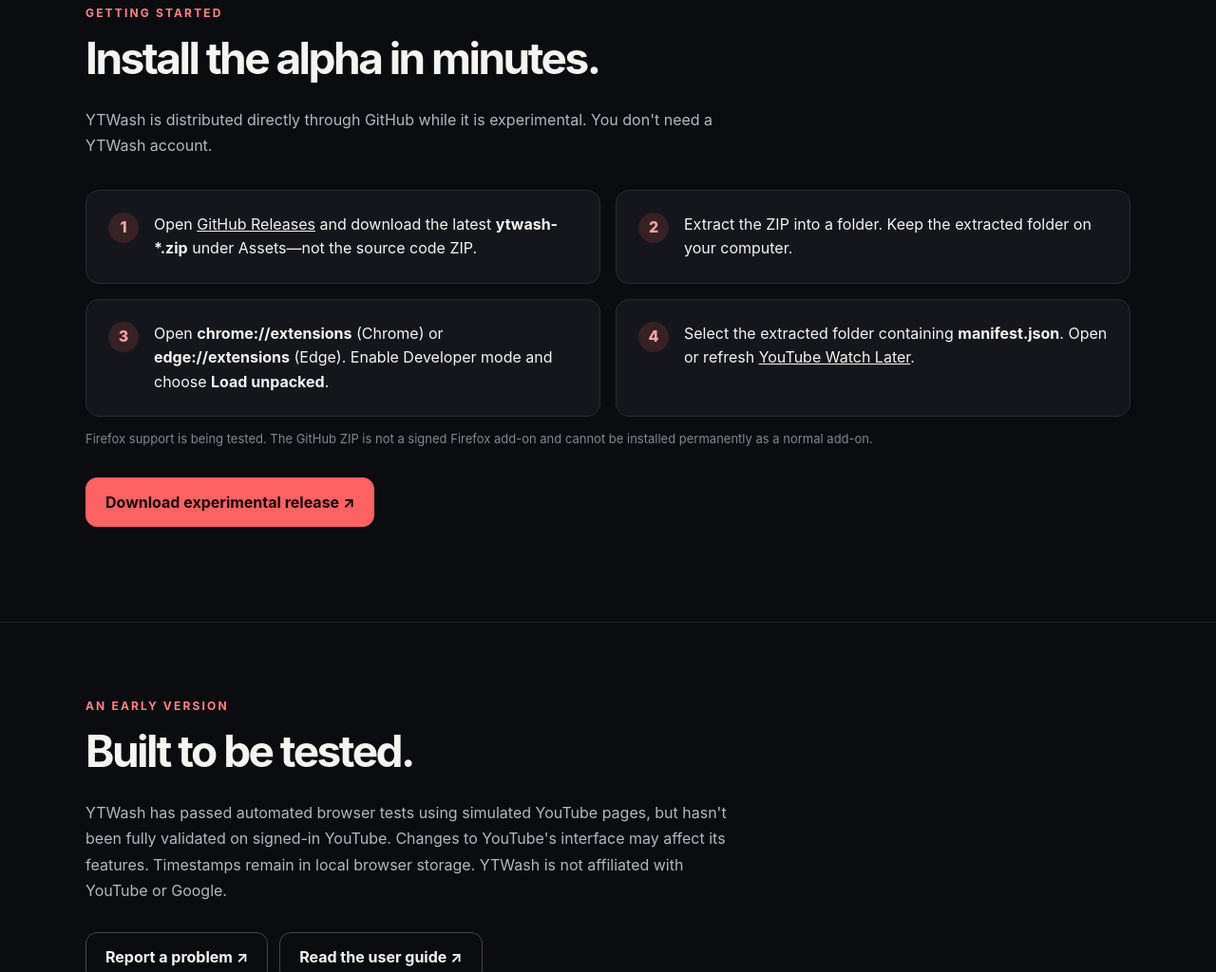
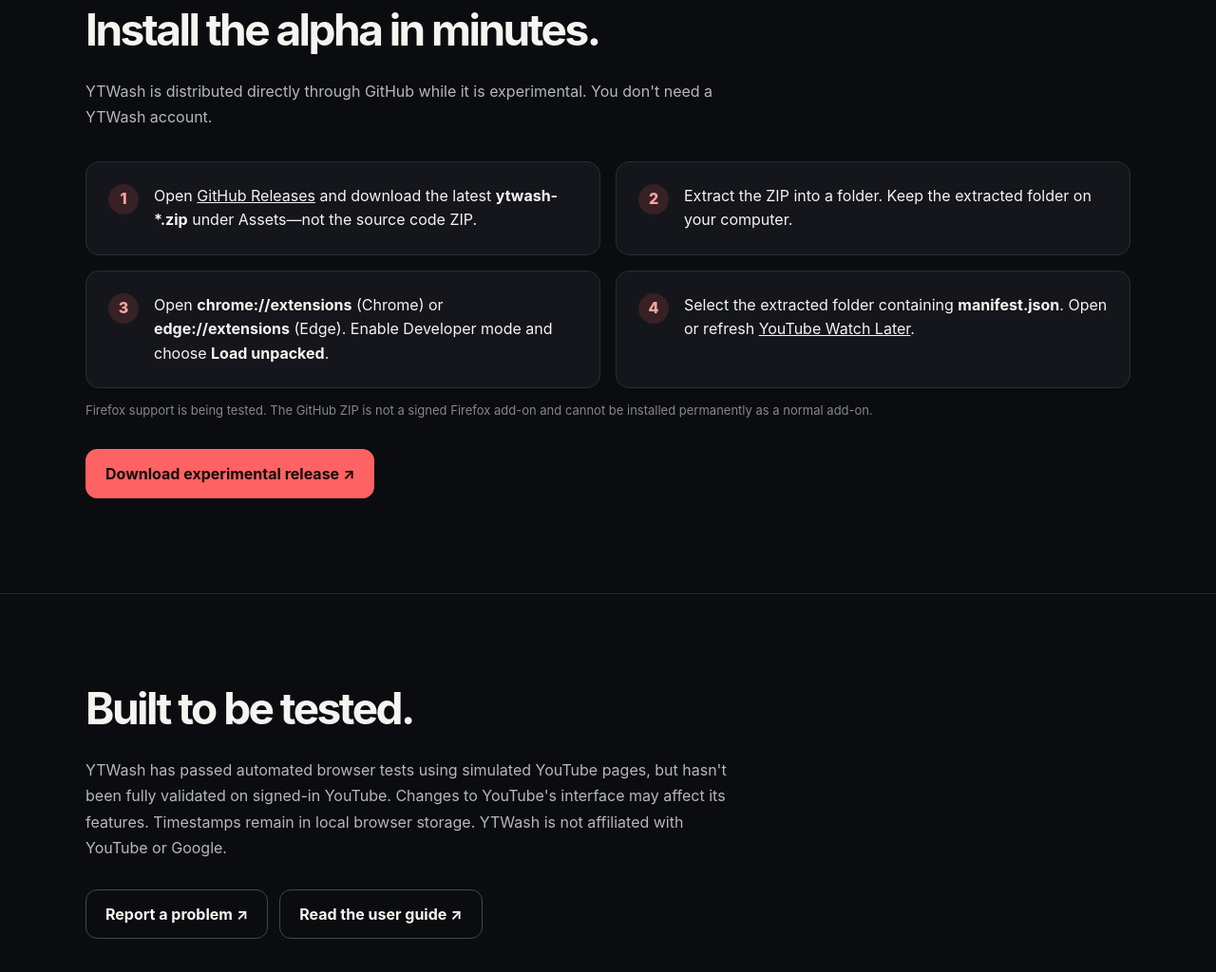
Before and after one commit to akaizn-junior/ytwash, a website built with Vite: page site/index.html in a window 1280 px wide. Shown: the part 1602-2626 px from the top of the page at 95% size. Built offline with nearby package versions, Linux system fonts and the light colour scheme; some packages are replaced by stand-ins of ours.

Commit message:
site: remove eyebrow labels from all landing sections

```diff
--- a/site/index.html
+++ b/site/index.html
@@ -10,7 +10,7 @@
     :root{color-scheme:dark;font-family:Inter,ui-sans-serif,system-ui,-apple-system,BlinkMacSystemFont,"Segoe UI",sans-serif;background:#0b0c0f;color:#f5f4f1;font-synthesis:none}
     *{box-sizing:border-box}html{scroll-behavior:smooth}body{margin:0}a{color:inherit}button{font:inherit}
     .wrap{width:min(1100px,calc(100% - 40px));margin:auto}.nav{display:flex;align-items:center;justify-content:space-between;gap:20px;padding:28px 0}.mark{font-weight:850;font-size:22px;letter-spacing:-.06em;text-decoration:none}.mark b{color:#ff5757}.navlinks{display:flex;flex-wrap:wrap;gap:22px;font-size:14px;color:#b3b3ba}.navlinks a{text-decoration:none}.navlinks a:hover{color:white}
-    .hero{padding:88px 0 84px;display:grid;grid-template-columns:1.1fr .9fr;gap:56px;align-items:center}.eyebrow{text-transform:uppercase;letter-spacing:.18em;font-weight:750;color:#ff8585;font-size:12px}.hero h1{font-size:clamp(50px,7vw,88px);letter-spacing:-.075em;line-height:.99;margin:20px 0 26px}.hero h1 span{color:#ff6868}.lead{font-size:19px;line-height:1.65;color:#bfc0c5;max-width:580px}.actions{display:flex;flex-wrap:wrap;gap:12px;margin:30px 0 20px}.button{display:inline-flex;align-items:center;justify-content:center;text-decoration:none;border-radius:12px;font-weight:750;padding:15px 20px;border:1px solid #44454b}.primary{background:#ff6262;border-color:#ff6262;color:#14090b}.primary:hover{background:#ff8484}.secondary:hover{background:#23242a}.note{color:#85858f;font-size:13px;line-height:1.6}
+    .hero{padding:88px 0 84px;display:grid;grid-template-columns:1.1fr .9fr;gap:56px;align-items:center}.hero h1{font-size:clamp(50px,7vw,88px);letter-spacing:-.075em;line-height:.99;margin:20px 0 26px}.hero h1 span{color:#ff6868}.lead{font-size:19px;line-height:1.65;color:#bfc0c5;max-width:580px}.actions{display:flex;flex-wrap:wrap;gap:12px;margin:30px 0 20px}.button{display:inline-flex;align-items:center;justify-content:center;text-decoration:none;border-radius:12px;font-weight:750;padding:15px 20px;border:1px solid #44454b}.primary{background:#ff6262;border-color:#ff6262;color:#14090b}.primary:hover{background:#ff8484}.secondary:hover{background:#23242a}.note{color:#85858f;font-size:13px;line-height:1.6}
     .mock{border:1px solid #32333b;background:linear-gradient(145deg,#1c1c24,#111217);border-radius:22px;padding:22px;box-shadow:0 30px 100px #0008;transform:rotate(1deg)}.browser{display:flex;align-items:center;gap:7px;border-bottom:1px solid #32333b;padding-bottom:15px;margin-bottom:20px}.dot{height:9px;width:9px;background:#595966;border-radius:50%}.address{margin-left:12px;padding:9px 16px;border-radius:8px;background:#292a31;font-size:12px;color:#aeb0b7;flex:1}.panel-head{display:flex;justify-content:space-between;gap:10px;align-items:center}.panel-head strong{font-size:15px}.pill{font-size:10px;color:#ffa1a1;background:#552525;padding:6px 10px;border-radius:20px}.search{margin:18px 0;padding:12px 14px;background:#292a32;border:1px solid #41414a;color:#b6b6c0;border-radius:9px;font-size:13px}.creator{border-top:1px solid #393a41;padding:16px 0}.creator strong{font-size:14px}.creator small{display:block;margin-top:5px;color:#9999a4}.video{display:flex;align-items:center;gap:12px;padding-top:14px;font-size:13px;color:#c5c5cd}.thumb{width:75px;height:42px;background:linear-gradient(135deg,#4d3940,#292936);border-radius:7px;flex-shrink:0}.thumb.alt{background:linear-gradient(135deg,#343f53,#252731)}.foot-mock{padding-top:14px;color:#90909b;font-size:11px}
     section{scroll-margin-top:25px}.section{padding:80px 0;border-top:1px solid #26272e}.section h2{font-size:clamp(30px,4vw,46px);letter-spacing:-.055em;margin:12px 0 24px}.section-intro{color:#b6b7bf;max-width:690px;line-height:1.7}.grid{display:grid;grid-template-columns:repeat(3,1fr);gap:16px;margin-top:35px}.card{background:#15161b;border:1px solid #2b2c34;border-radius:16px;padding:26px}.card .num{font-size:12px;letter-spacing:.12em;color:#ff8585}.card h3{font-size:21px;letter-spacing:-.035em;margin:22px 0 12px}.card p{color:#b5b5bf;line-height:1.7;font-size:14px}.steps{counter-reset:steps;display:grid;grid-template-columns:repeat(2,1fr);gap:16px;margin-top:32px}.step{display:flex;gap:16px;padding:23px;background:#15161b;border:1px solid #2b2c34;border-radius:14px;line-height:1.6}.step::before{counter-increment:steps;content:counter(steps);width:32px;height:32px;border-radius:50%;display:grid;place-items:center;flex-shrink:0;background:#372125;color:#ffa4a4;font-weight:800}.warning{padding:18px 22px;background:#241d21;border-left:3px solid #ff7979;color:#edc4c4;border-radius:8px;margin-top:25px;line-height:1.7}.footer{display:flex;flex-wrap:wrap;justify-content:space-between;gap:16px;padding:38px 0;color:#9a9aa5;font-size:14px;border-top:1px solid #282931}.footer a{text-decoration:none}.footer a:hover{color:white}
     @media(max-width:780px){.hero{grid-template-columns:1fr;padding:60px 0}.mock{transform:none}.grid,.steps{grid-template-columns:1fr}.nav{align-items:flex-start}.navlinks{gap:13px}.hero h1{font-size:60px}}@media(prefers-reduced-motion:reduce){html{scroll-behavior:auto}}
@@ -19,11 +19,11 @@
 <body>
   <header class="wrap nav"><a class="mark" href="#top" aria-label="YTWash home">YT<b>Wash</b></a><nav class="navlinks" aria-label="Site navigation"><a href="#features">Features</a><a href="#install">Install</a><a href="https://github.com/akaizn-junior/ytwash">GitHub</a></nav></header>
   <main id="top">
-    <div class="wrap hero"><div><div class="eyebrow">For your YouTube Watch Later</div><h1>Watch it.<br><span>Clear it.</span></h1><p class="lead">A better way through your Watch Later backlog. Find videos by creator, keep watching in sequence, and save your place—all without leaving YouTube.</p><div class="actions"><a class="button primary" href="https://github.com/akaizn-junior/ytwash/releases">Get YTWash ↗</a><a class="button secondary" href="#install">How to install</a></div><p class="note">Experimental alpha · Free and open source · Manual installation for Chrome and Edge</p></div>
+    <div class="wrap hero"><div><h1>Watch it.<br><span>Clear it.</span></h1><p class="lead">A better way through your Watch Later backlog. Find videos by creator, keep watching in sequence, and save your place—all without leaving YouTube.</p><div class="actions"><a class="button primary" href="https://github.com/akaizn-junior/ytwash/releases">Get YTWash ↗</a><a class="button secondary" href="#install">How to install</a></div><p class="note">Experimental alpha · Free and open source · Manual installation for Chrome and Edge</p></div>
     <div class="mock" role="img" aria-label="Illustration of creator groups in a YouTube Watch Later playlist. Not a screenshot."><div class="browser"><span class="dot"></span><span class="dot"></span><span class="dot"></span><div class="address">youtube.com/playlist?list=WL</div></div><div class="panel-head"><strong>YTWash · Group by creator</strong><span class="pill">ALPHA</span></div><div class="search">⌕ &nbsp; Search creators or videos</div><div class="creator"><strong>▾ &nbsp; Creator A</strong><small>3 videos</small><div class="video"><span class="thumb"></span><span>Building something worth watching</span></div><div class="video"><span class="thumb alt"></span><span>One more for later</span></div></div><div class="creator"><strong>▸ &nbsp; Creator B</strong><small>2 videos</small></div><div class="creator"><strong>▸ &nbsp; Creator C</strong><small>1 video</small></div><div class="foot-mock">Illustrative preview. Your original playlist stays intact.</div></div></div>
-    <section id="features" class="section"><div class="wrap"><div class="eyebrow">Make Watch Later manageable</div><h2>Less searching. More watching.</h2><p class="section-intro">YTWash adds simple controls to the YouTube pages you already use. No separate dashboard or duplicate playlist.</p><div class="grid"><article class="card"><span class="num">01 / ORGANIZE</span><h3>Group by creator</h3><p>Find, sort, and explore videos from the same channel. Use “Index more” when YouTube has not loaded the whole playlist.</p></article><article class="card"><span class="num">02 / KEEP WATCHING</span><h3>Play in sequence</h3><p>Play the currently indexed videos from one creator in order. Stop the temporary queue whenever you want.</p></article><article class="card"><span class="num">03 / PICK UP AGAIN</span><h3>Save your place</h3><p>Save a video timestamp locally and return to that point in the same browser profile.</p></article></div><div class="warning"><strong>Optional automatic cleanup:</strong> When enabled, YTWash can attempt to remove finished videos from Watch Later through YouTube's controls. This experimental option is off by default. Keep it off for your first test.</div></div></section>
-    <section id="install" class="section"><div class="wrap"><div class="eyebrow">Getting started</div><h2>Install the alpha in minutes.</h2><p class="section-intro">YTWash is distributed directly through GitHub while it is experimental. You don't need a YTWash account.</p><div class="steps"><div class="step"><div>Open <a href="https://github.com/akaizn-junior/ytwash/releases">GitHub Releases</a> and download the latest <strong>ytwash-*.zip</strong> under Assets—not the source code ZIP.</div></div><div class="step"><div>Extract the ZIP into a folder. Keep the extracted folder on your computer.</div></div><div class="step"><div>Open <strong>chrome://extensions</strong> (Chrome) or <strong>edge://extensions</strong> (Edge). Enable Developer mode and choose <strong>Load unpacked</strong>.</div></div><div class="step"><div>Select the extracted folder containing <strong>manifest.json</strong>. Open or refresh <a href="https://www.youtube.com/playlist?list=WL">YouTube Watch Later</a>.</div></div></div><p class="note">Firefox support is being tested. The GitHub ZIP is not a signed Firefox add-on and cannot be installed permanently as a normal add-on.</p><div class="actions"><a class="button primary" href="https://github.com/akaizn-junior/ytwash/releases">Download experimental release ↗</a></div></div></section>
-    <section class="section"><div class="wrap"><div class="eyebrow">An early version</div><h2>Built to be tested.</h2><p class="section-intro">YTWash has passed automated browser tests using simulated YouTube pages, but hasn't been fully validated on signed-in YouTube. Changes to YouTube's interface may affect its features. Timestamps remain in local browser storage. YTWash is not affiliated with YouTube or Google.</p><div class="actions"><a class="button secondary" href="https://github.com/akaizn-junior/ytwash/issues">Report a problem ↗</a><a class="button secondary" href="https://github.com/akaizn-junior/ytwash#readme">Read the user guide ↗</a></div></div></section>
+    <section id="features" class="section"><div class="wrap"><h2>Less searching. More watching.</h2><p class="section-intro">YTWash adds simple controls to the YouTube pages you already use. No separate dashboard or duplicate playlist.</p><div class="grid"><article class="card"><span class="num">01 / ORGANIZE</span><h3>Group by creator</h3><p>Find, sort, and explore videos from the same channel. Use “Index more” when YouTube has not loaded the whole playlist.</p></article><article class="card"><span class="num">02 / KEEP WATCHING</span><h3>Play in sequence</h3><p>Play the currently indexed videos from one creator in order. Stop the temporary queue whenever you want.</p></article><article class="card"><span class="num">03 / PICK UP AGAIN</span><h3>Save your place</h3><p>Save a video timestamp locally and return to that point in the same browser profile.</p></article></div><div class="warning"><strong>Optional automatic cleanup:</strong> When enabled, YTWash can attempt to remove finished videos from Watch Later through YouTube's controls. This experimental option is off by default. Keep it off for your first test.</div></div></section>
+    <section id="install" class="section"><div class="wrap"><h2>Install the alpha in minutes.</h2><p class="section-intro">YTWash is distributed directly through GitHub while it is experimental. You don't need a YTWash account.</p><div class="steps"><div class="step"><div>Open <a href="https://github.com/akaizn-junior/ytwash/releases">GitHub Releases</a> and download the latest <strong>ytwash-*.zip</strong> under Assets—not the source code ZIP.</div></div><div class="step"><div>Extract the ZIP into a folder. Keep the extracted folder on your computer.</div></div><div class="step"><div>Open <strong>chrome://extensions</strong> (Chrome) or <strong>edge://extensions</strong> (Edge). Enable Developer mode and choose <strong>Load unpacked</strong>.</div></div><div class="step"><div>Select the extracted folder containing <strong>manifest.json</strong>. Open or refresh <a href="https://www.youtube.com/playlist?list=WL">YouTube Watch Later</a>.</div></div></div><p class="note">Firefox support is being tested. The GitHub ZIP is not a signed Firefox add-on and cannot be installed permanently as a normal add-on.</p><div class="actions"><a class="button primary" href="https://github.com/akaizn-junior/ytwash/releases">Download experimental release ↗</a></div></div></section>
+    <section class="section"><div class="wrap"><h2>Built to be tested.</h2><p class="section-intro">YTWash has passed automated browser tests using simulated YouTube pages, but hasn't been fully validated on signed-in YouTube. Changes to YouTube's interface may affect its features. Timestamps remain in local browser storage. YTWash is not affiliated with YouTube or Google.</p><div class="actions"><a class="button secondary" href="https://github.com/akaizn-junior/ytwash/issues">Report a problem ↗</a><a class="button secondary" href="https://github.com/akaizn-junior/ytwash#readme">Read the user guide ↗</a></div></div></section>
   </main>
   <footer class="wrap footer"><span>YTWash · Watch it. Clear it. · MIT licensed</span><span><a href="https://github.com/akaizn-junior/ytwash">Source code</a> · <a href="https://github.com/akaizn-junior/ytwash/releases">Releases</a> · <a href="https://github.com/akaizn-junior/ytwash/issues">Feedback</a></span></footer>
 </body>
```
